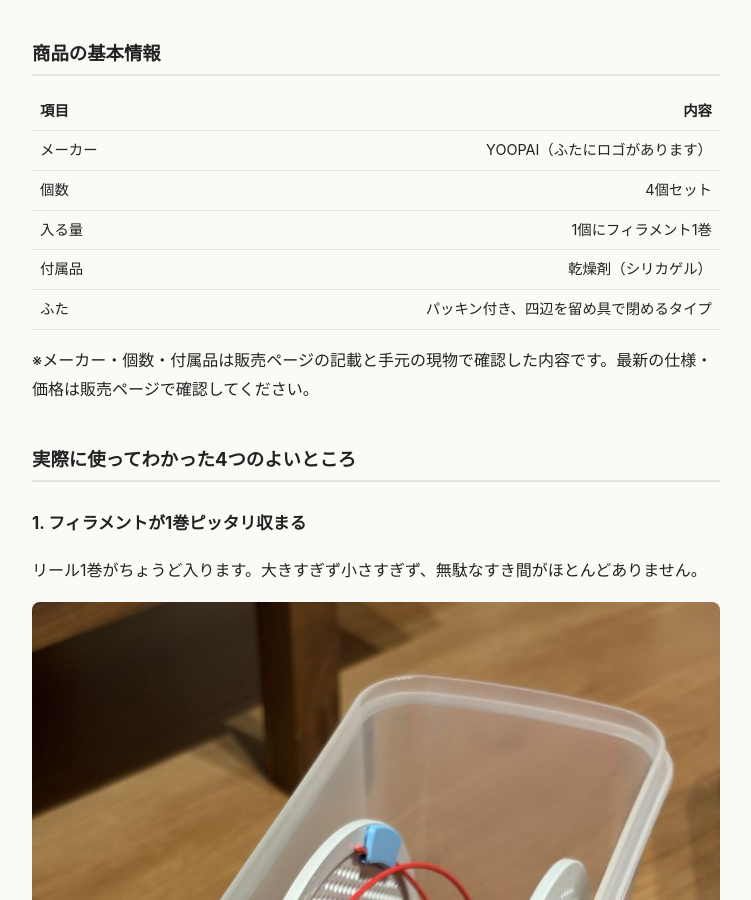
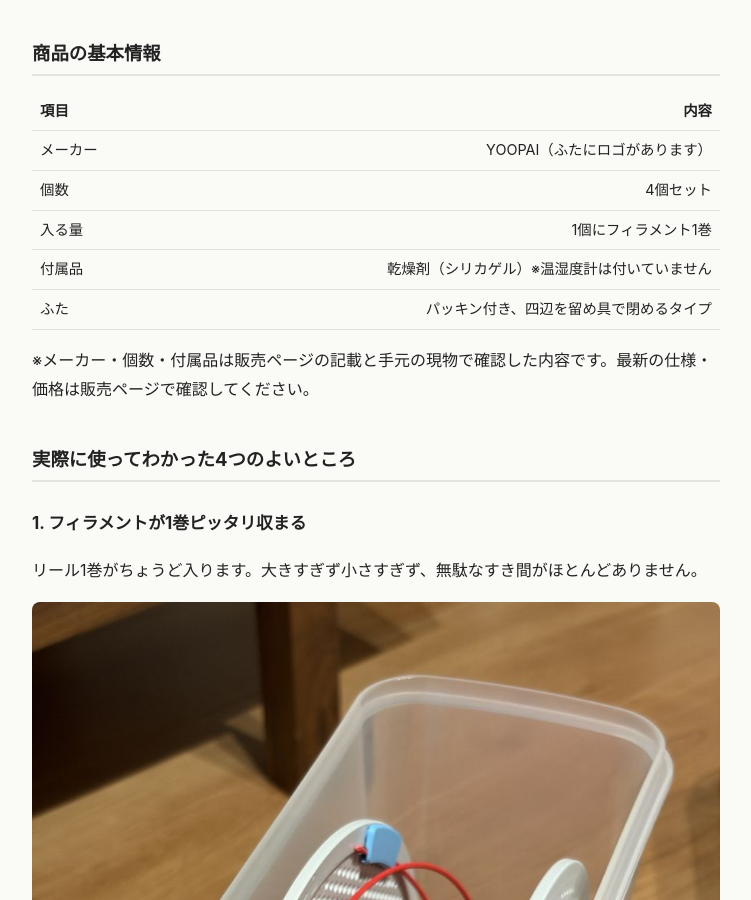
Before and after one commit to qsuke33/qsuke33.github.io, a Jekyll site: the page built from _posts/2026-11-28-filament-case.md, in a window 1280 px wide and 900 px high, scrolled down 1791 px. Shown: the whole window, without its empty margins (264-1015 px from the left). Built offline with Jekyll 4.4.1, drawn with Linux system fonts in a browser that asks for light colours.

Commit message:
フィラメントケース記事：温湿度計が付属しないことを明記
Co-Authored-By: Claude Opus 5.5 <noreply@anthropic.com>
Claude-Session: https://claude.ai/code/session_01Tt461i3LHerpoGX4zA7gVu

```diff
--- a/_posts/2026-11-28-filament-case.md
+++ b/_posts/2026-11-28-filament-case.md
@@ -44,7 +44,7 @@ A1 mini はクローズ型のAMSがなく、フィラメントを閉じた空間
 | メーカー | YOOPAI（ふたにロゴがあります） |
 | 個数 | 4個セット |
 | 入る量 | 1個にフィラメント1巻 |
-| 付属品 | 乾燥剤（シリカゲル） |
+| 付属品 | 乾燥剤（シリカゲル）※温湿度計は付いていません |
 | ふた | パッキン付き、四辺を留め具で閉めるタイプ |
 
 ※メーカー・個数・付属品は販売ページの記載と手元の現物で確認した内容です。最新の仕様・価格は販売ページで確認してください。
```
